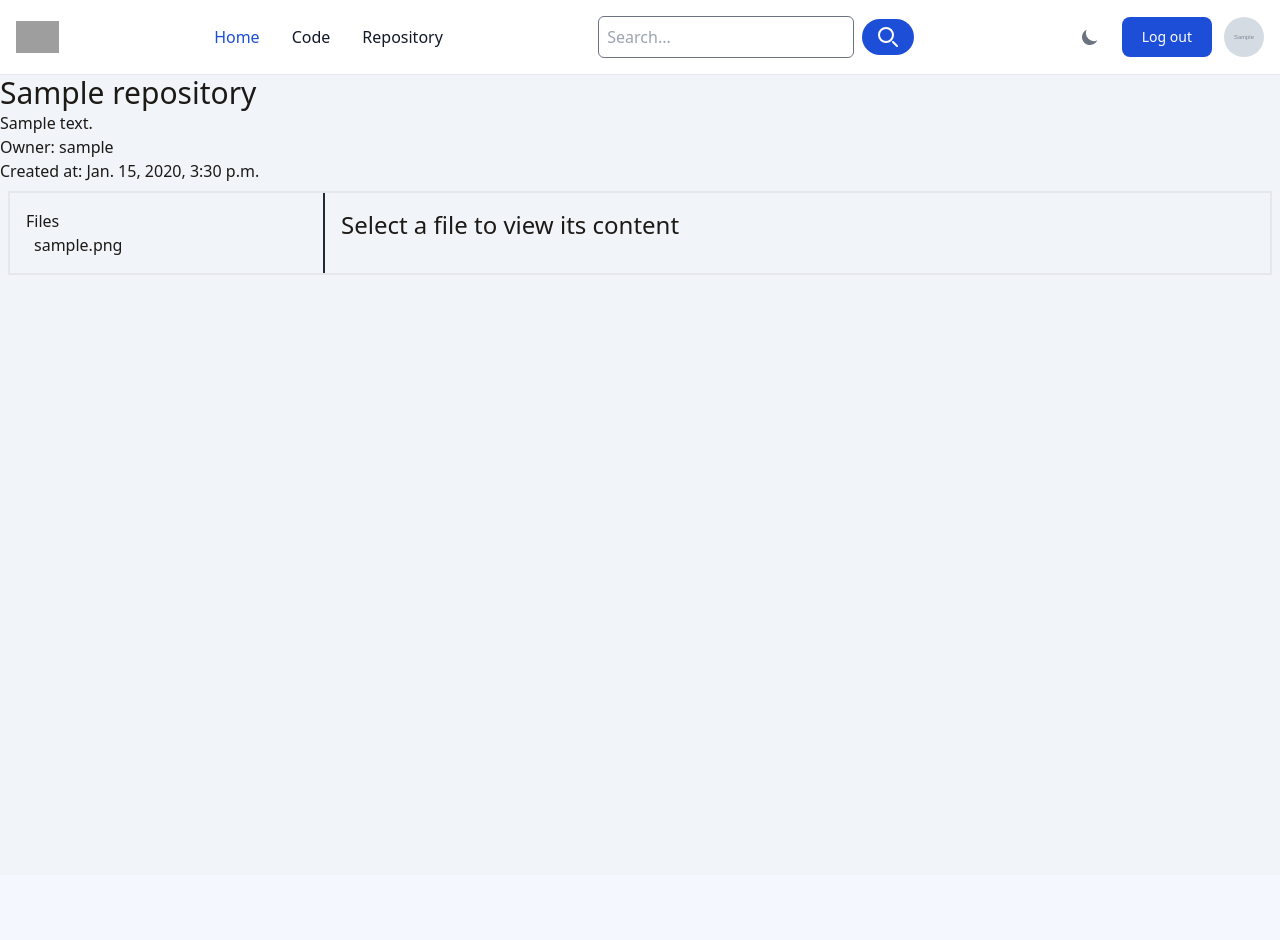
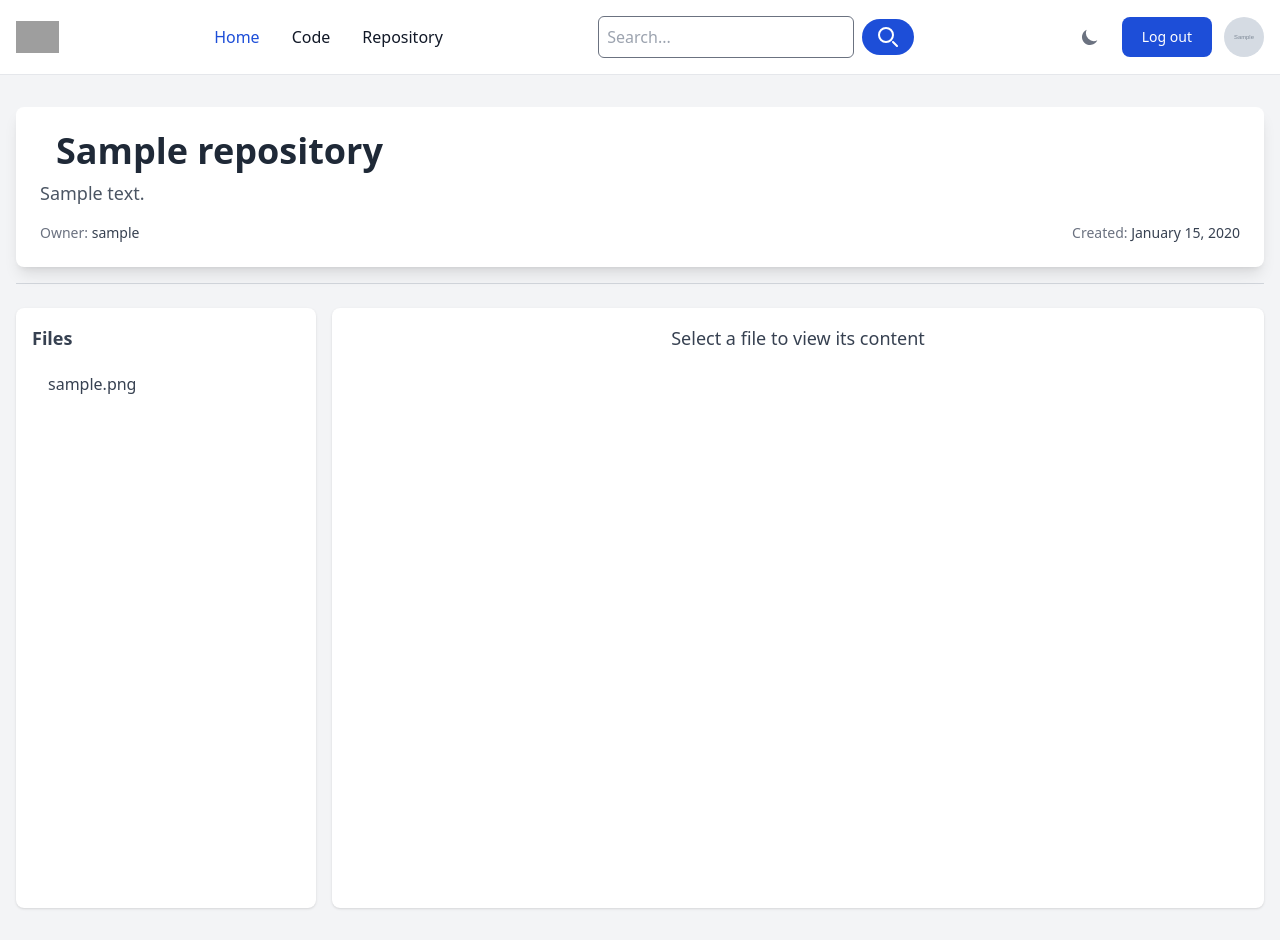
Before and after one commit to Soumen3/Upgrade_Lab, a Django app: page /vcs/repositories/1/ in a window 1280 px wide. Before the commit the page ends 275 px from the top, so only its background shows below. Run offline with Django 5.2, Linux system fonts and the light colour scheme; a user stored in the database is signed in; tables that the repository leaves empty hold one stand-in row (values such as "Sample post"); grey boxes marked "Sample" are stand-in pictures; some libraries are stand-ins or nearby versions; grey boxes are pictures that could not be loaded.

Commit message:
repository Ui fixed

```diff
--- a/templates/components/file_tree.html
+++ b/templates/components/file_tree.html
@@ -1,13 +1,53 @@
+<ul>
     {% if contents.items %}
-    <li class="folder dark:text-white bg-gray-400 rounded-sm px-2 my-1">{{ folder }}
-        <ul class="nested">
+        <!-- Folder -->
+        <li class="folder group flex flex-col rounded-md bg-gray-200 dark:bg-gray-700 my-1 cursor-pointer">
+            <div class="folder-header flex items-center px-2 py-1">
+                <i class="fas fa-folder mr-2 text-yellow-500"></i>
+                <span class="font-bold">{{ folder }}</span>
+            </div>
+
+            <ul class="nested hidden mt-1 ml-4">
+
                 {% for subfolder, subcontents in contents.items %}
                     {% include 'components/file_tree.html' with folder=subfolder contents=subcontents %}
                 {% endfor %}
             </ul>
         </li>
     {% else %}
-    <li class="dark:text-white file px-2">
-        <a href="#" class="file-link dark:text-white" data-file-id="{{ contents.id }}" data-repo-id="{{ contents.repository.id }}">{{ folder }}</a>
+        <!-- File -->
+        <li class="file flex items-center px-2 py-1 rounded-md hover:bg-gray-300 dark:hover:bg-gray-600 my-1 mt-2">
+            <i class="fas fa-file mr-2 text-gray-500"></i>
+            <a href="#" class="file-link text-gray-700 dark:text-gray-200"
+               data-file-id="{{ contents.id }}"
+               data-repo-id="{{ contents.repository.id }}">{{ folder }}</a>
         </li>
     {% endif %}
+</ul>
+
+<script>
+    document.addEventListener('DOMContentLoaded', function () {
+        // Select all folder elements
+        const folders = document.querySelectorAll('.folder');
+
+        folders.forEach(folder => {
+            folder.addEventListener('click', function (event) {
+                event.stopPropagation(); // Prevent bubbling to parent folders
+
+                // Get the nested list and toggle visibility
+                const nested = folder.querySelector('.nested');
+                if (nested) {
+                    nested.classList.toggle('hidden');
+
+                    // Change folder icon on toggle
+                    const icon = folder.querySelector('i');
+                    if (icon.classList.contains('fa-folder')) {
+                        icon.classList.replace('fa-folder', 'fa-folder-open');
+                    } else {
+                        icon.classList.replace('fa-folder-open', 'fa-folder');
+                    }
+                }
+            });
+        });
+    });
+</script>
--- a/templates/vcs/repository_detail.html
+++ b/templates/vcs/repository_detail.html
@@ -2,89 +2,79 @@
 {% load static %}
 
 {% block body %}
-    <div class="content   h-screen">
-        <div class="details  ">
-            <p class="text-3xl ">{{ repository.name }}</p>
-            <p class="">{{ repository.description }}</p>
-            <p class="">Owner: {{ repository.owner.username }}</p>
-            <p class="">Created at: {{ repository.created_at }}</p>
+<div class="min-h-screen bg-gray-100 dark:bg-gray-900 py-8 px-4">
+    <!-- Repository Header -->
+    <div class="border-b border-gray-300 dark:border-gray-700 pb-4 mb-6">
+
+        <div class="bg-white dark:bg-gray-800 shadow-lg rounded-lg p-6">
+
+            <h1 class="text-3xl md:text-4xl font-semibold text-gray-800 dark:text-white flex items-center">
+                <i class="fas fa-book text-purple-500 mr-4"></i>
+                {{ repository.name }}
+            </h1>
+
+            <p class="text-base md:text-lg text-gray-600 dark:text-gray-400 mt-2 mb-4">{{ repository.description }}</p>
+
+            <div class="flex items-center justify-between text-sm text-gray-500 dark:text-gray-500">
+                <p>Owner: <span class="font-medium text-gray-700 dark:text-gray-300">{{ repository.owner.username }}</span></p>
+                <p>Created: <span class="font-medium text-gray-700 dark:text-gray-300">{{ repository.created_at|date:"F j, Y" }}</span></p>
             </div>
-        <div class="flex border-2 m-2 h-auto">
-            <div class="w-1/4 p-4 border-r-2 border-gray-800 dark:border-gray-50">
-                <h2 class="">Files</h2>
-                <ul id="file-list">
+        </div>
+    </div>
+
+    <!-- Main Content -->
+    <div class="grid grid-cols-4 gap-4">
+
+        <div class="col-span-1 bg-white dark:bg-gray-800 rounded-lg shadow p-4">
+            <h2 class="text-lg font-semibold text-gray-700 dark:text-gray-300 mb-4">Files</h2>
+            <ul class="space-y-2" id="file-list">
                 {% for folder, contents in files.items %}
                     {% include 'components/file_tree.html' with folder=folder contents=contents %}
                 {% endfor %}
             </ul>
         </div>
-            <div class="w-3/4 p-4" id="file-content">
-                <p class="text-2xl ">Select a file to view its content</p>
+
+        <div class="col-span-3">
+            <div id="file-content" class="bg-white dark:bg-gray-800 rounded-lg shadow p-4 h-[75vh] overflow-auto">
+                <p class="text-center text-lg text-gray-700 dark:text-gray-400">
+                    Select a file to view its content
+                </p>
+            </div>
         </div>
     </div>
 </div>
 
-    <style>
-        .folder {
-            cursor: pointer;
-        }
-        .nested {
-            display: none;
-        }
-        .active {
-            display: block;
-        }
-    </style>
-
+<!-- JavaScript -->
 <script>
-        document.addEventListener('DOMContentLoaded', function() {
+    document.addEventListener('DOMContentLoaded', function () {
+        // Load file content on click
         const fileLinks = document.querySelectorAll('.file-link');
         fileLinks.forEach(link => {
-                link.addEventListener('click', function(event) {
+            link.addEventListener('click', function (event) {
                 event.preventDefault();
                 const fileId = this.getAttribute('data-file-id');
                 const repoId = this.getAttribute('data-repo-id');
 
-                    // Show loading message
-                    document.getElementById('file-content').innerHTML = `<p class="text-2xl ">Loading...</p>`;
+                document.getElementById('file-content').innerHTML = `
+                    <p class="text-center text-lg text-gray-700 dark:text-gray-400">
+                        Loading...
+                    </p>`;
 
                 fetch(`/vcs/repositories/${repoId}/files/${fileId}/`)
                     .then(response => {
-                        console.log(response);
                         if (!response.ok) {
-                            throw new Error('Network response was not ok');
+                            throw new Error('File not found');
                         }
                         return response.text();
                     })
                     .then(data => {
-                        document.getElementById('file-content').innerHTML = `<pre class="">${data}</pre>`;
+                        document.getElementById('file-content').innerHTML = `
+                            <pre class="whitespace-pre-wrap text-sm bg-gray-100 dark:bg-gray-800 p-4 rounded-lg">${data}</pre>`;
                     })
                     .catch(error => {
-                        document.getElementById('file-content').innerHTML = `<p class="text-2xl dark:text-red-500">Error loading file: ${error.message}</p>`;
+                        document.getElementById('file-content').innerHTML = `
+                            <p class="text-red-500 text-center">Error: ${error.message}</p>`;
                     });
-                });
-            });
-
-            // Handle folder clicks to toggle visibility
-            const folders = document.querySelectorAll('.folder');
-            folders.forEach(folder => {
-                folder.addEventListener('click', function(event) {
-                    event.stopPropagation(); // Prevents triggering other event handlers
-
-                    // Access the nested <ul> element within the clicked folder's container
-                    const nestedList = this.querySelector('.nested');
-
-                    if (nestedList) {
-                        // Toggle visibility for the current folder only
-                        nestedList.classList.toggle('active');
-                        this.classList.toggle('folder-open');
-                    }
-                });
-            });
-            const files = document.querySelectorAll('.file');
-            files.forEach(file => {
-                file.addEventListener('click', function(event) {
-                    event.stopPropagation();
             });
         });
     });
```
Lines whose indentation alone changed are shown as unchanged.
